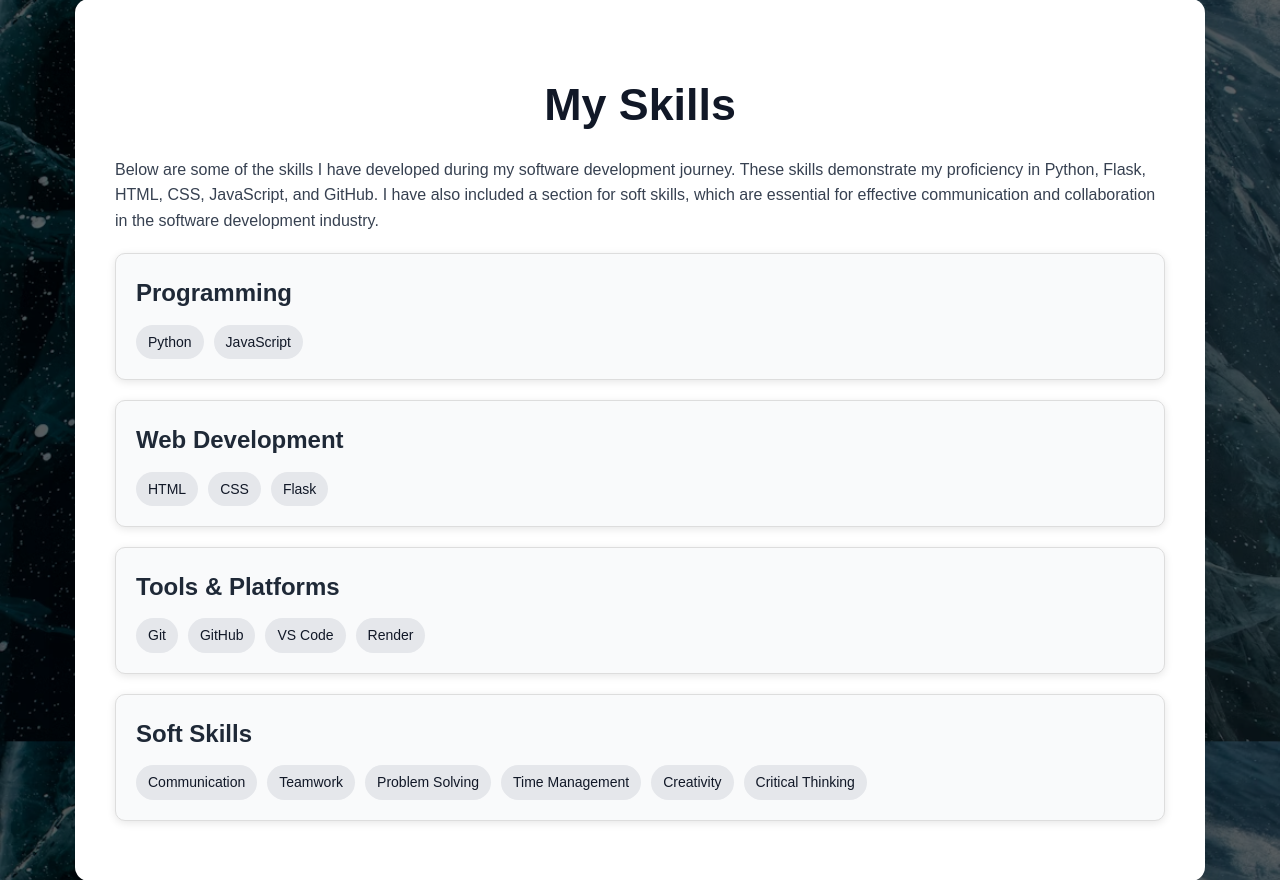
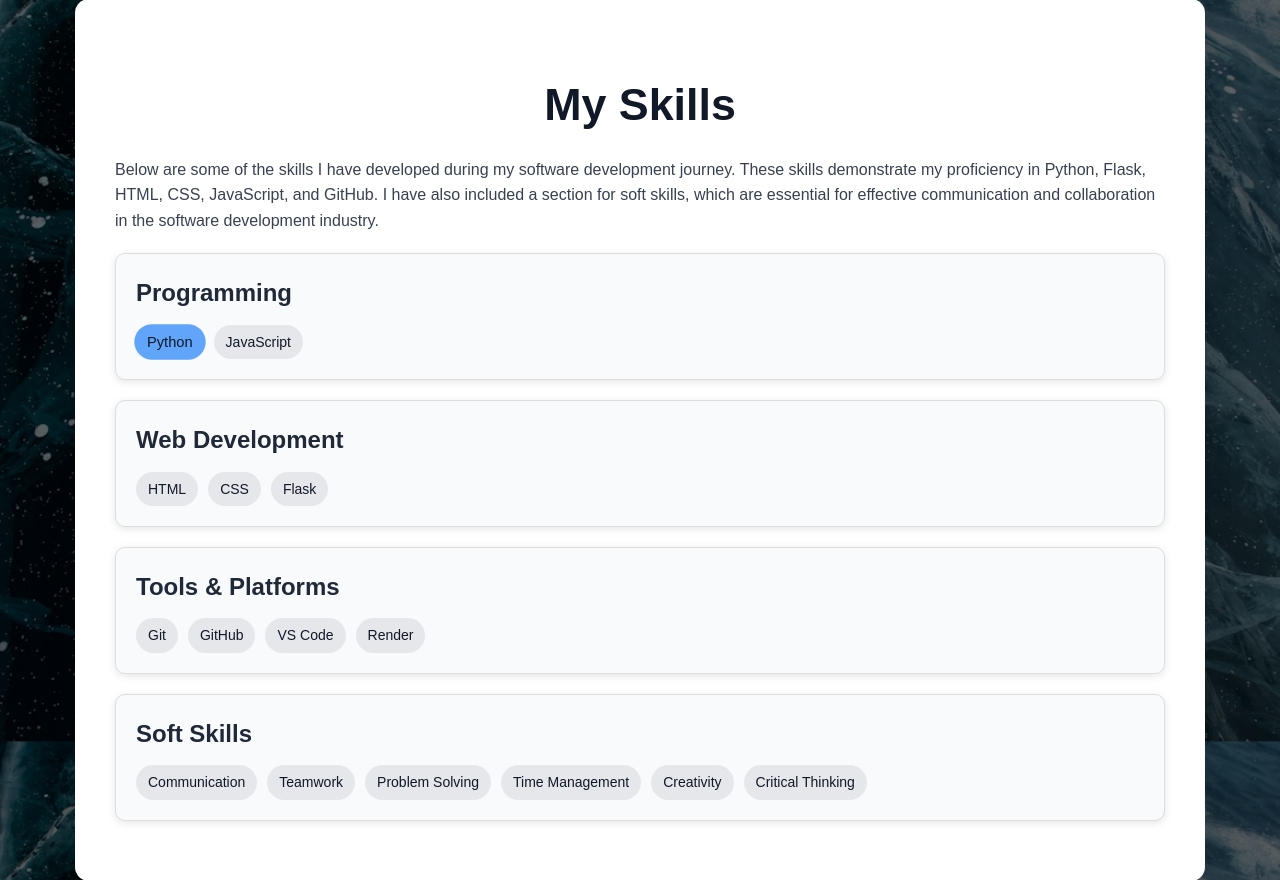
Before and after one commit to mdpos95-tech/flask-portfolio, a Flask app: page /skills in a window 1280 px wide, with the pointer over the restyled element. Shown: the part 112-992 px from the top of the page. Run offline with Flask 3, Linux system fonts and the light colour scheme.

Commit message:
updating skills tag span hover css

```diff
--- a/static/css/style.css
+++ b/static/css/style.css
@@ -498,3 +498,7 @@ ul{
     transition: 0.2s;
 
     }
+
+    .skill-tags span:hover {
+    background-color: #60a5fa;
+    transform: scale(1.05);}
```
